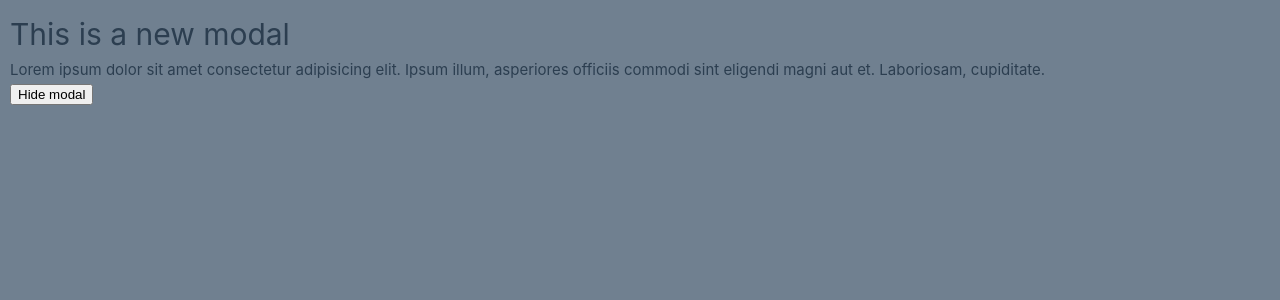
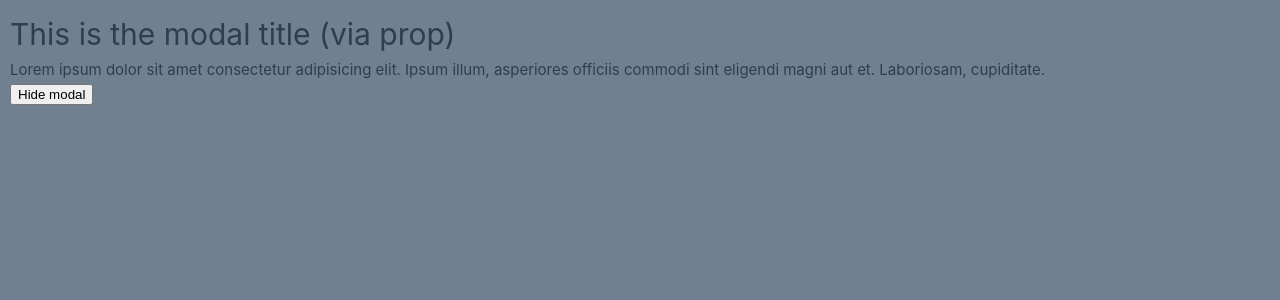
Before and after one commit to theopmw/vue-3-composition-api, a Vue app in the folder vue-composition-api-basics/: page /modals in a window 1280 px wide. Both pictures are taken after a click on the button "Show Modal". Shown: the top 300 px of the page. Built offline with nearby package versions, Linux system fonts and the light colour scheme.

Commit message:
Add title prop

```diff
--- a/vue-composition-api-basics/src/components/Modal.vue
+++ b/vue-composition-api-basics/src/components/Modal.vue
@@ -1,12 +1,40 @@
 <template>
   <teleport to=".modals-container">
     <div class="modal">
-      <h1><slot name="title"></slot></h1>
+      <h1>{{ title }}</h1>
       <slot></slot>
       <button>Hide modal</button>
     </div>
   </teleport>
 </template>
+
+<script setup>
+/*
+  props
+*/
+
+const props = defineProps({
+  title: {
+    type: String,
+    default: 'No title specified',
+  },
+});
+</script>
+
+<!--
+USING OPTIONS API:
+
+<script>
+export default {
+  props: {
+    title: {
+      type: String,
+      default: 'No title specified',
+    }
+  }
+}
+</script>
+-->
 
 <style>
 .modal {
--- a/vue-composition-api-basics/src/views/ModalsView.vue
+++ b/vue-composition-api-basics/src/views/ModalsView.vue
@@ -2,8 +2,7 @@
   <div class="modals">
     <h1>Modals</h1>
     <button @click="showModal = true">Show Modal</button>
-    <Modal v-if="showModal">
-      <template #title>This is a new modal</template>
+    <Modal v-if="showModal" title="This is the modal title (via prop)">
       <p>
         Lorem ipsum dolor sit amet consectetur adipisicing elit. Ipsum illum,
         asperiores officiis commodi sint eligendi magni aut et. Laboriosam,
```
